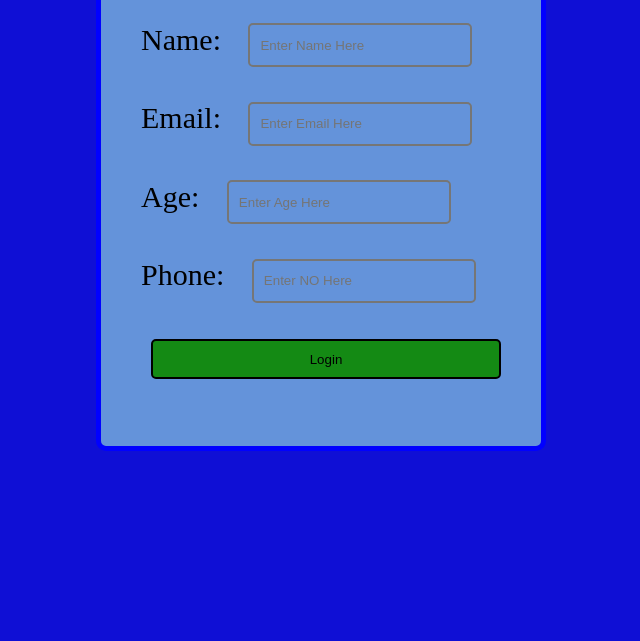
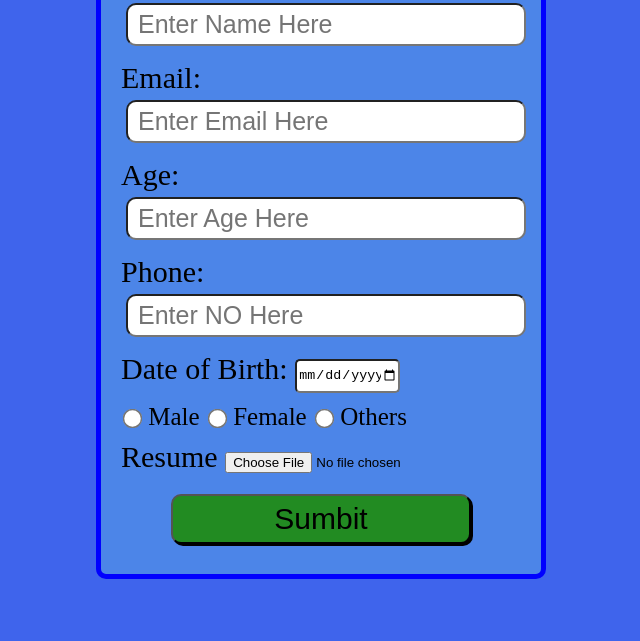
Before and after one commit to Deva1512/UI-React, a plain HTML site: page project.html in a window 1280 px wide. Shown: the part 159-800 px from the top of the page, without its empty margins (412-1052 px from the left). Drawn offline with Linux system fonts and the light colour scheme.

Commit message:
projectform

```diff
--- a/project.css
+++ b/project.css
@@ -1,26 +1,58 @@
 .form{
-    background-color:  rgb(100, 147, 218);
+    background-color:  rgba(91, 165, 230,.5);
     width: 400px;
-    height: 550px;
+
     font-size: 30px;
-
-
     border-style: solid;
     border-radius: 10px;
     border-width: 5px;
     border-color: blue;
     margin-left: 500px;
-    margin-top: 50px;
-    padding-left: 40px;
+    padding: 0px 20px 10px;
+}
+.form .textlabel{
+    display: block;
+}
+
+
+.textinput input{
+    width:100%;
+    font-size: 25px;
+    border-radius: 10px;
+    padding:5px 10px;
+    box-sizing:border-box;
+    margin:5px 5px 15px;
+}
+.radio{
+    font-size: 25px;
+}
+.login{
+    text-align: center;
 
 }
-input{
-    width: 200px;
-    height: 20px;
-    padding: 10px;
-    border-style: solid;
-    border-radius: 5px;
-    margin-left: 20px;
-    background-color: rgb(100, 147, 218);
+button{
+    background-color: forestgreen;
+    font-size: 30px;
+    margin: 20px;
+    width:300px;
+    height: 50px;
+    border-radius: 10px;
+    box-shadow: 2px 2px;
 
 }
+.radio input{
+    accent-color: blue;
+    transform: scale(1.5);
+    margin-bottom: 15px;
+}
+.date input{
+    width:100px;
+    height:30px;
+    border-radius: 5px;
+    margin-bottom: 10px;
+}
+.date label{
+    font-size: 30px;
+    padding: 10px 0px 40px ;
+
+}
--- a/project.html
+++ b/project.html
@@ -6,21 +6,45 @@
     <title>Document</title>
     <link rel="stylesheet" type="text/css" href="project.css">
 </head>
-<body style="background-color: rgb(15, 15, 213);">
+<body style="background-color: rgb(63, 100, 236);">
+<div class="form">
+    <h3 style="text-align: center;">Form</h3>
     <form>
+        <div class="textinput">
+        <label class="textlabel" for="username">User name:</label>
+        <input type="text" name="username" id="username" placeholder="Enter Name Here" maxlength="20" required> <br>
+    </div>
+    <div class="textinput">
+        <label class="textlabel" for="email">Email:</label>
+        <input type="email" name="email" id="email" placeholder="Enter Email Here" required><br>
+    </div>
+    <div class="textinput">
+        <label class="textlabel">Age:</label>
+        <input type="number" name="age" min="10" max="60" placeholder="Enter Age Here" required><br>
+    </div>
+    <div class="textinput">
+        <label class="textlabel" >Phone:</label>
+        <input type="tel" name="phone" pattern="[0-9]{10}" placeholder="Enter NO Here" required><br>
+    </div>
+    <div class="date">
+        <label>Date of Birth:</label>
+        <input type="date">
+    </div>
 
-    <div class="form">
-        <h2 style="text-align: center;">Form</h2>
-        <label for="username">Name:</label>
-        <input type="text" name="username" id="username" placeholder="Enter Name Here" maxlength="20" required> <br><br>
-        <label for="email">Email:</label>
-        <input type="email" name="email" id="email" placeholder="Enter Email Here" required><br><br>
-        <label>Age:</label>
-        <input type="number" name="age" min="10" max="60" placeholder="Enter Age Here" required><br><br>
-        <labe>Phone:</label>
-        <input type="tel" name="phone" pattern="[0-9]{10}" placeholder="Enter NO Here" required><br> <br>
-        <input type="submit" value="Login" style="height: 40px ;width: 350px; background-color:  rgb(20, 138, 20); margin-left: 10px;">
-
+<div class="radio">
+<input type="radio" name="gender" id="male" value="male">
+<label for="male">Male</label>
+<input type="radio" name="gender" id="female" value="female">
+<label for="female">Female</label>
+<input type="radio" name="gender" id="others">
+<label>Others</label>
+</div>
+<div class="resume">
+    <label for="file">Resume</label>
+    <input type="file" name="file">
+</div>
+    <div class="login">
+        <button>Sumbit</button>
     </div>
     </form>
 </body>
```
Also changed, not shown: display.html (added, +53 -0 lines).
